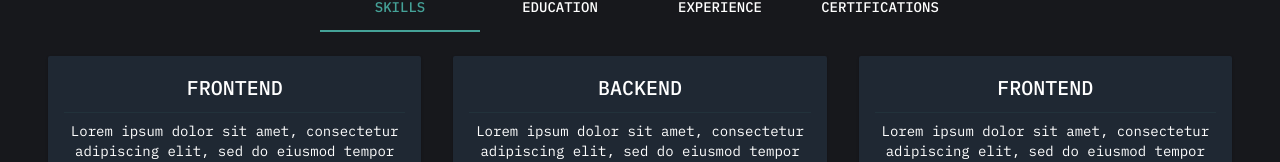
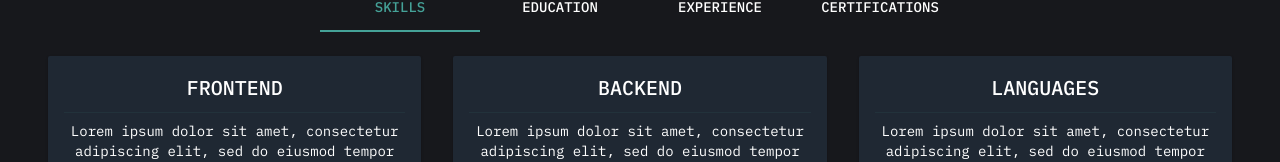
Before and after one commit to stanleyHayes/portfolio, a React (Create React App) app: page /about in a window 1280 px wide. Shown: the part 715-877 px from the top of the page. Built offline with nearby package versions, Linux system fonts and the light colour scheme.

Commit message:
title changed

```diff
--- a/src/pages/about/about-page.js
+++ b/src/pages/about/about-page.js
@@ -393,7 +393,7 @@ const AboutPage = () => {
                                             align="center"
                                             variant="h6"
                                             className={classes.title}>
-                                            Frontend
+                                            Languages
                                         </Typography>
 
                                         <Divider variant="fullWidth" className={classes.secondaryDivider} light={true}/>
```
